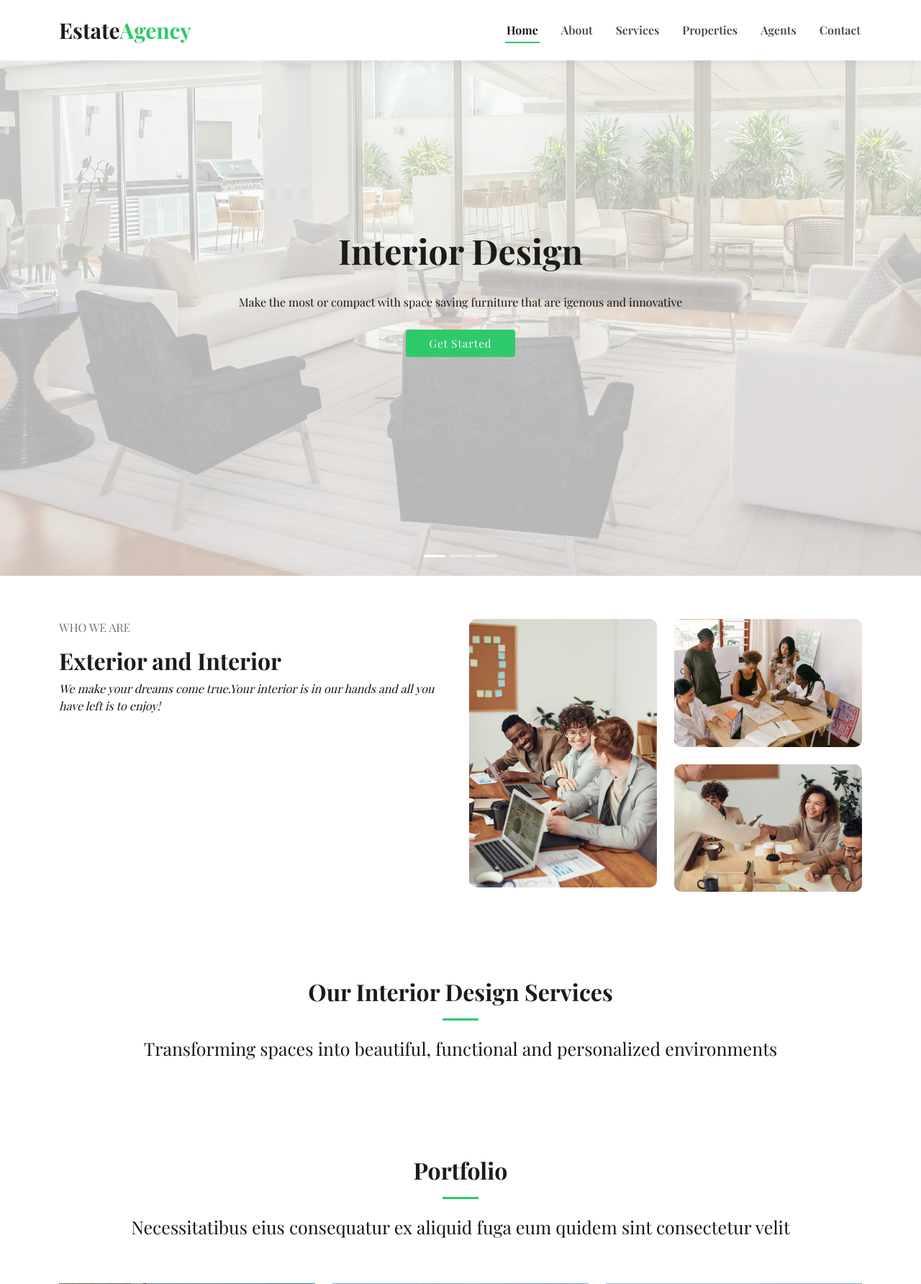
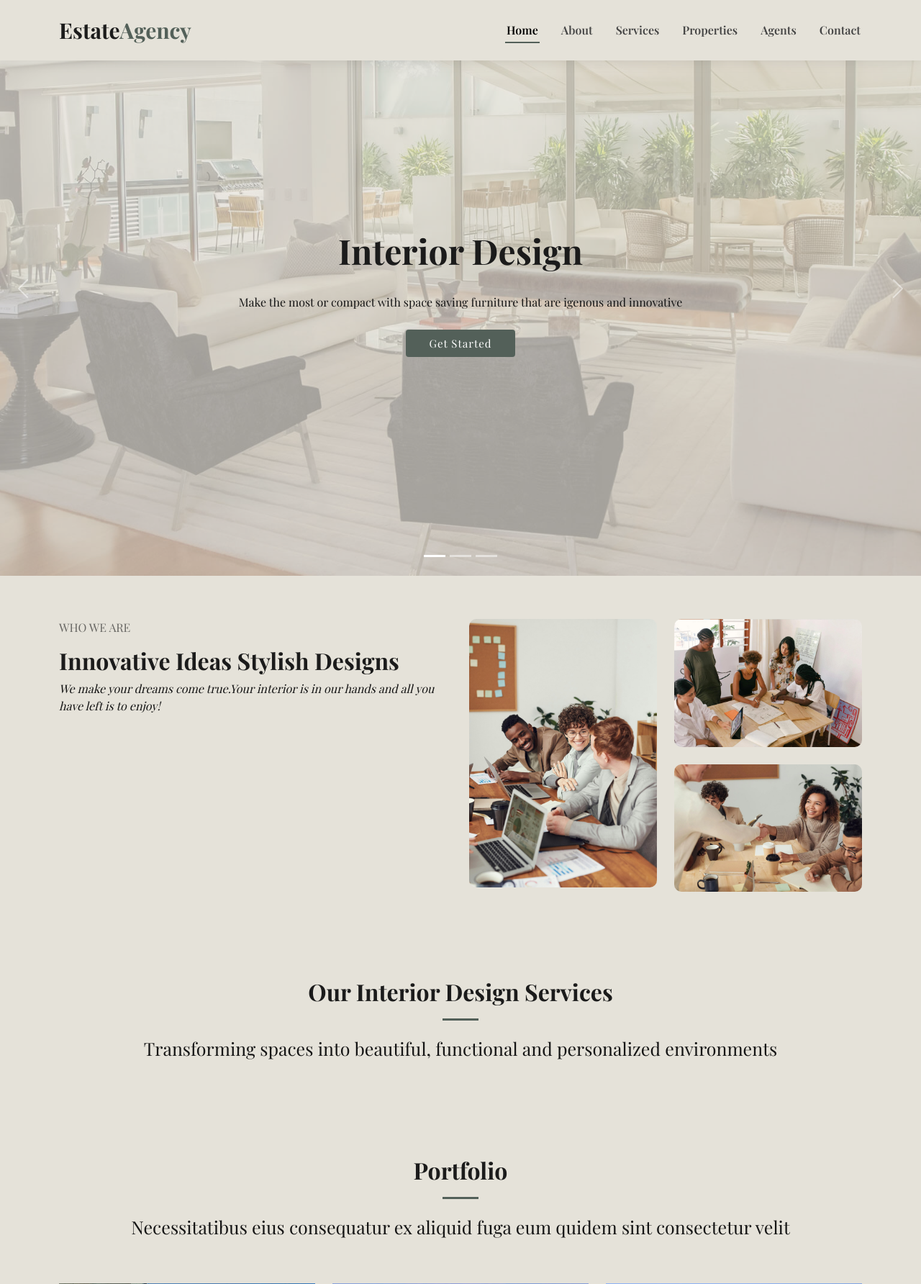
Before and after one commit to mercyogalo/interior-web, a Django app: page /services/ in a window 1280 px wide. Shown: the top 1784 px of the page at 72% size. Run offline with Django 5.2, Linux system fonts and the light colour scheme; data that the repository does not hold is empty; some libraries are stand-ins or nearby versions; some web fonts are replaced.

Commit message:
Updated the services section and addded the data

```diff
--- a/interiorDesign/features/templates/base.html
+++ b/interiorDesign/features/templates/base.html
@@ -64,11 +64,11 @@
 
     /* Global Colors - The following color variables are used throughout the website. Updating them here will change the color scheme of the entire website */
     :root {
-      --background-color: #ffffff; /* Background color for the entire website, including individual sections */
+      --background-color:  #E5E2D9; /* Background color for the entire website, including individual sections */
       --default-color: #151515; /* Default color used for the majority of the text content across the entire website */
       --heading-color: #1b1b1b; /* Color for headings, subheadings and title throughout the website */
-      --accent-color: #2eca6a; /* Accent color that represents your brand on the website. It's used for buttons, links, and other elements that need to stand out */
-      --surface-color: #ffffff; /* The surface color is used as a background of boxed elements within sections, such as cards, icon boxes, or other elements that require a visual separation from the global background. */
+      --accent-color: #536059; /* Accent color that represents your brand on the website. It's used for buttons, links, and other elements that need to stand out */
+      --surface-color: #E5E2D9; /* The surface color is used as a background of boxed elements within sections, such as cards, icon boxes, or other elements that require a visual separation from the global background. */
       --contrast-color: #ffffff; /* Contrast color for text, ensuring readability against backgrounds of accent, heading, or default colors. */
     }
 
@@ -894,7 +894,7 @@
 
     .services .img img {
       transition: 0.6s;
-      height:350px;
+      height:400px;
       width:100%;
     }
 
--- a/interiorDesign/features/templates/index.html
+++ b/interiorDesign/features/templates/index.html
@@ -66,7 +66,7 @@
 
       <div class="col-lg-6 content" data-aos="fade-up" data-aos-delay="100">
         <p class="who-we-are">Who We Are</p>
-        <h3>Exterior and Interior</h3>
+        <h3>Innovative Ideas Stylish Designs</h3>
         <p class="fst-italic">
           We make your dreams come true.Your interior is in our hands and all you have left is to enjoy!
         </p>
```
Also changed, not shown: interiorDesign/media/serviceImage/14d661fa-eb59-4b72-8a12-4a6195376470.jpeg (added), interiorDesign/media/serviceImage/7b148672-b617-4bd5-8673-3f04fa2a4726.jpeg (added), interiorDesign/media/serviceImage/Elegant_Open-Plan_Reception__Lounge_Design___Foyr_Neo__Free_Interior_Desig_8bamYSY.jpeg (added), interiorDesign/media/serviceImage/Elevate_Your_Dining_Experience_With_These_65_Unseen_Modern_Dining_Room_Ide_56mSdd9.jpeg (added), interiorDesign/media/serviceImage/Your_Dream_Home_Awaits__Renovate_AI_Designs_the_Perfect_Facade.jpeg (added), interiorDesign/media/serviceImage/lighting-image.jpeg (added), interiorDesign/media/testimonialImage/35_Headshot_Photography_Tips_Headshot_Photo_Secrets_Revealed.jpeg (added), interiorDesign/media/testimonialImage/Best_Headshot_photography_for_actors_by_Marc_Cartwright___MEN.jpeg (added).
